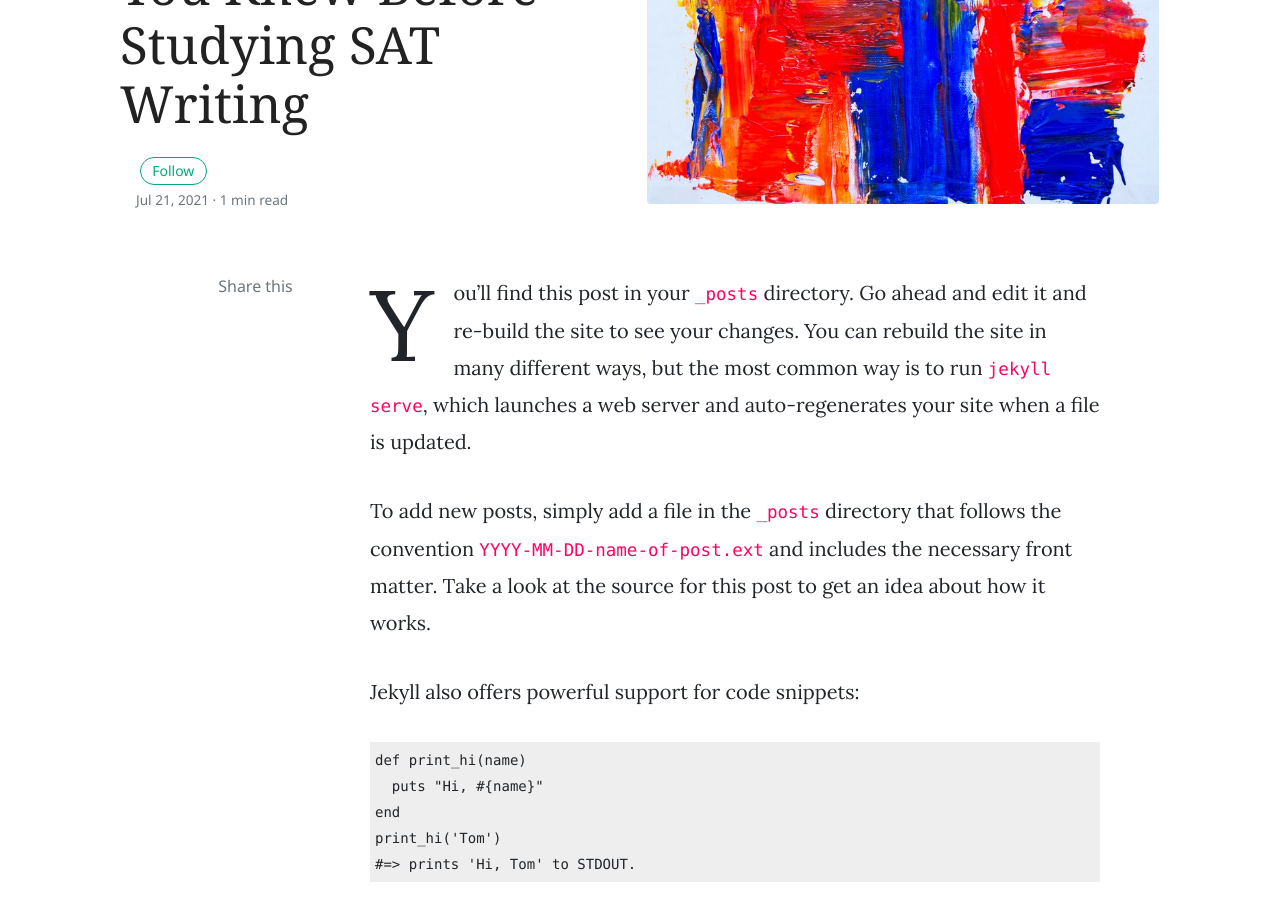
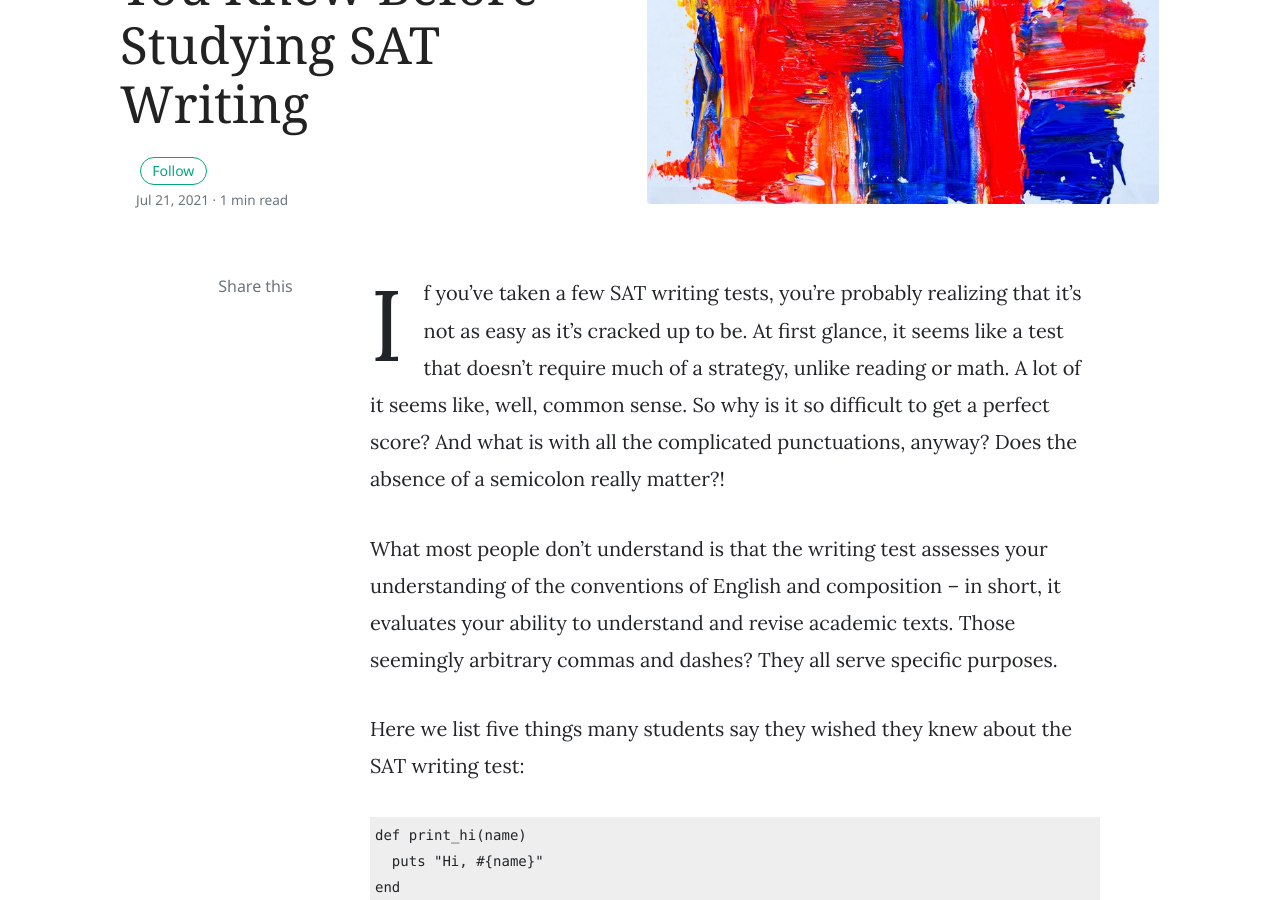
Before and after one commit to greatminds-life/prestigei, a Jekyll site: the page built from _posts/2021-07-21-things-you-wish-knew.markdown, in a window 1280 px wide and 900 px high, scrolled down 268 px. Built offline with Jekyll 4.4.1, drawn with Linux system fonts in a browser that asks for light colours; nearby versions of some CDN libraries; comment, search, counter and statistics services are not loaded.

Commit message:
menu reverted

```diff
--- a/_layouts/default.html
+++ b/_layouts/default.html
@@ -37,7 +37,7 @@
 
     <!-- Navbar -->
     <nav id="MagicMenu" class="topnav navbar navbar-expand-lg navbar-light bg-white fixed-top">
-    <!--<div class="container">
+    <div class="container">
         <a class="navbar-brand" href="{{ site.baseurl }}/index.html"><strong>{{site.name}}</strong></a>
         <button class="navbar-toggler collapsed" type="button" data-toggle="collapse" data-target="#navbarColor02" aria-controls="navbarColor02" aria-expanded="false" aria-label="Toggle navigation">
         <span class="navbar-toggler-icon"></span>
@@ -50,7 +50,7 @@
                 {% include search-lunr.html %}
             </ul>
         </div>
-    </div>-->
+    </div>
     </nav>
 
     <!-- Search Results -->
--- a/_posts/2021-07-21-things-you-wish-knew.markdown
+++ b/_posts/2021-07-21-things-you-wish-knew.markdown
@@ -4,11 +4,12 @@
 categories: [ Resources ]
 image: assets/images/demo1.jpg
 ---
-You’ll find this post in your `_posts` directory. Go ahead and edit it and re-build the site to see your changes. You can rebuild the site in many different ways, but the most common way is to run `jekyll serve`, which launches a web server and auto-regenerates your site when a file is updated.
+If you’ve taken a few SAT writing tests, you’re probably realizing that it’s not as easy as it’s cracked up to be. At first glance, it seems like a test that doesn’t require much of a strategy, unlike reading or math. A lot of it seems like, well, common sense. So why is it so difficult to get a perfect score? And what is with all the complicated punctuations, anyway? Does the absence of a semicolon really matter?!
 
-To add new posts, simply add a file in the `_posts` directory that follows the convention `YYYY-MM-DD-name-of-post.ext` and includes the necessary front matter. Take a look at the source for this post to get an idea about how it works.
+What most people don’t understand is that the writing test assesses your understanding of the conventions of English and composition -- in short, it evaluates your ability to understand and revise academic texts. Those seemingly arbitrary commas and dashes? They all serve specific purposes.
 
-Jekyll also offers powerful support for code snippets:
+Here we list five things many students say they wished they knew about the SAT writing test:
+
 
 {% highlight ruby %}
 def print_hi(name)
```
